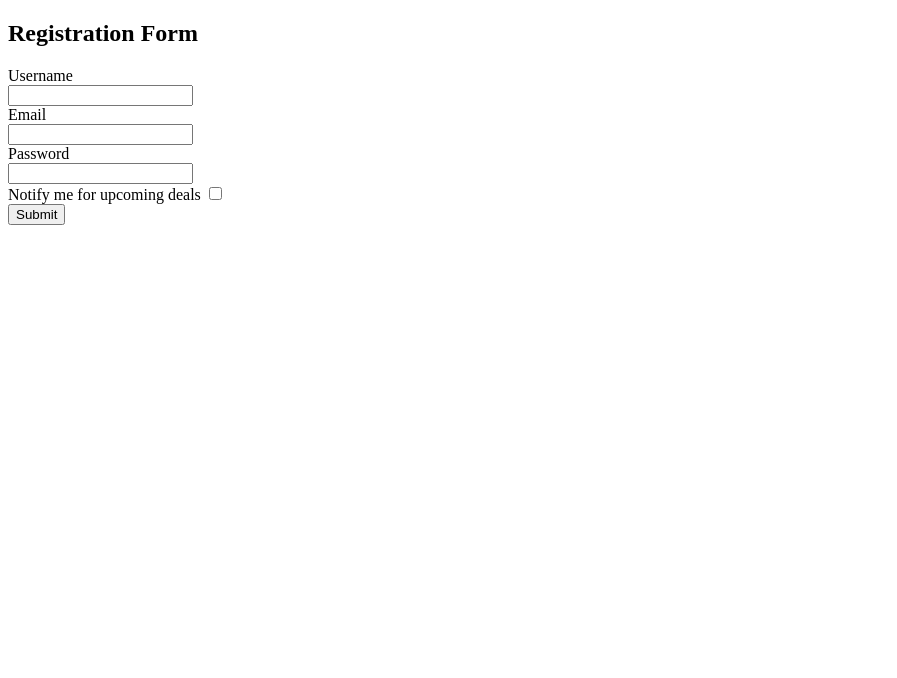
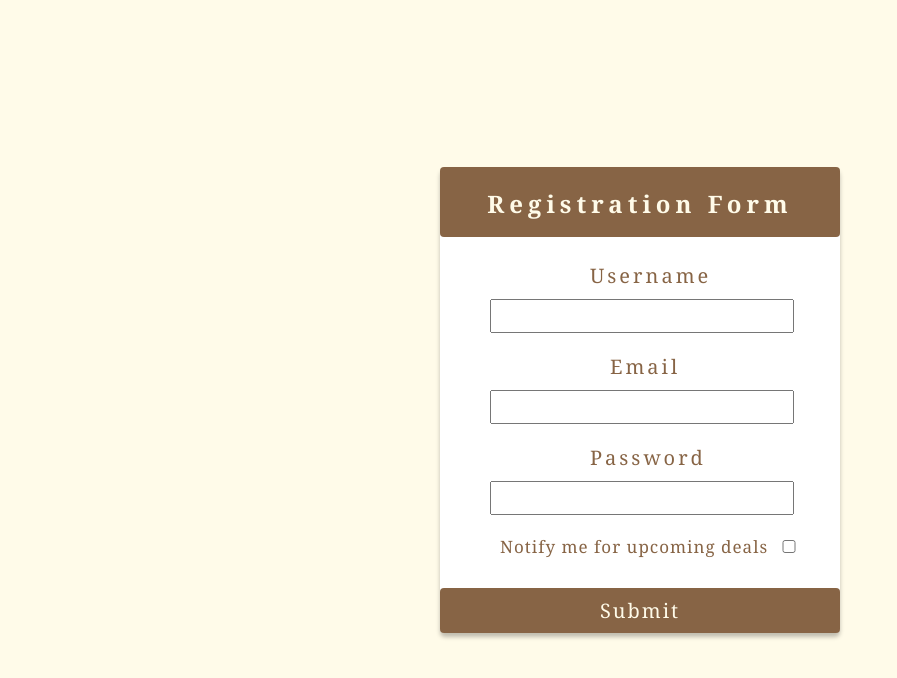
Before and after one commit to anisarr/UTS_Anisa-Rahmasari_2141720216, a plain HTML site: page daftar.html in a window 1280 px wide. Shown: the whole page, without its empty margins (0-897 px from the left). Drawn offline with Linux system fonts and the light colour scheme; the site is published under a folder, as on GitHub Pages, so addresses that start at the root find nothing.

Commit message:
Update daftar.html

```diff
--- a/daftar.html
+++ b/daftar.html
@@ -5,7 +5,7 @@
     <meta http-equiv="X-UA-Compatible" content="IE=edge">
     <meta name="viewport" content="width=device-width, initial-scale=1.0">
     <title>Registration - Nail By Diana</title>
-    <link rel="stylesheet" href="/style_daftar.css">
+    <link rel="stylesheet" href="style_daftar.css">
 
 </head>
 <body>
```
